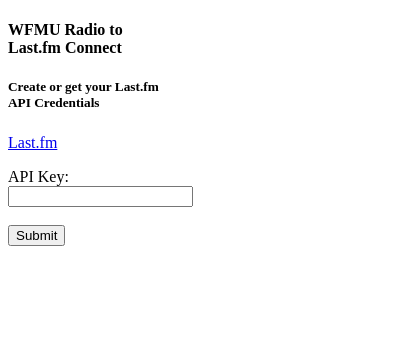
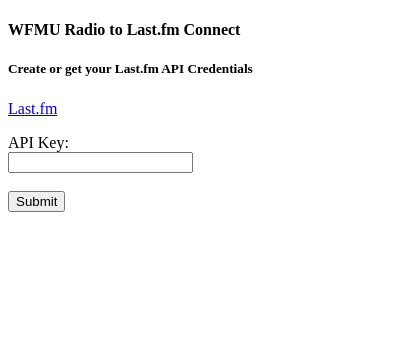
Before and after one commit to toskan/music_plugin, a browser extension: page popup.html in a window 400 px wide. Drawn offline with Linux system fonts and the light colour scheme.

Commit message:
deleted unnecessary files

```diff
--- a/popup.css
+++ b/popup.css
@@ -1,5 +1,9 @@
 html,
 body {
-	height: 20em;
-	width: 10em;
+	min-height: 20em;
+	min-width: 10rem;
 }
+#scrobble-ready,
+#reset,
+#heading {
+}
```
Also changed, not shown: package.json (deleted, +0 -20 lines), 3 other files.
